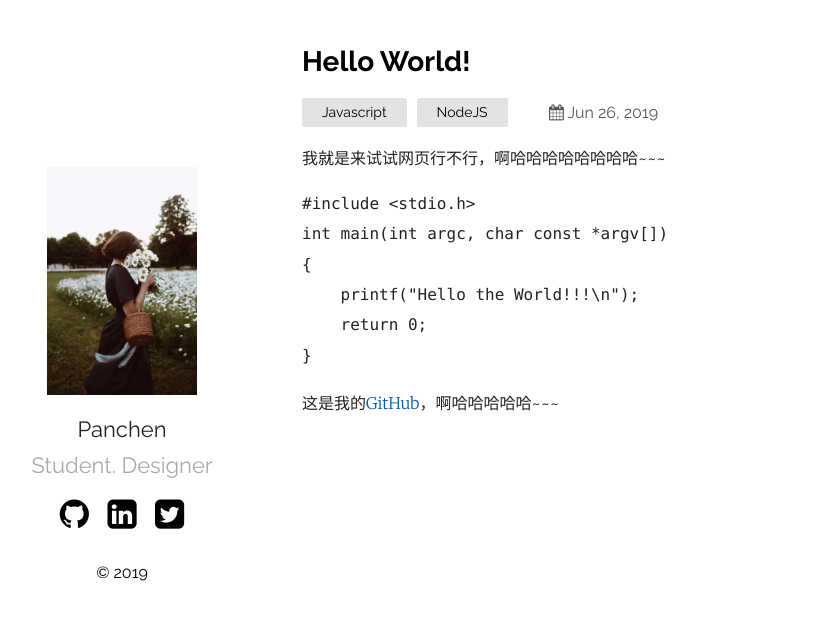
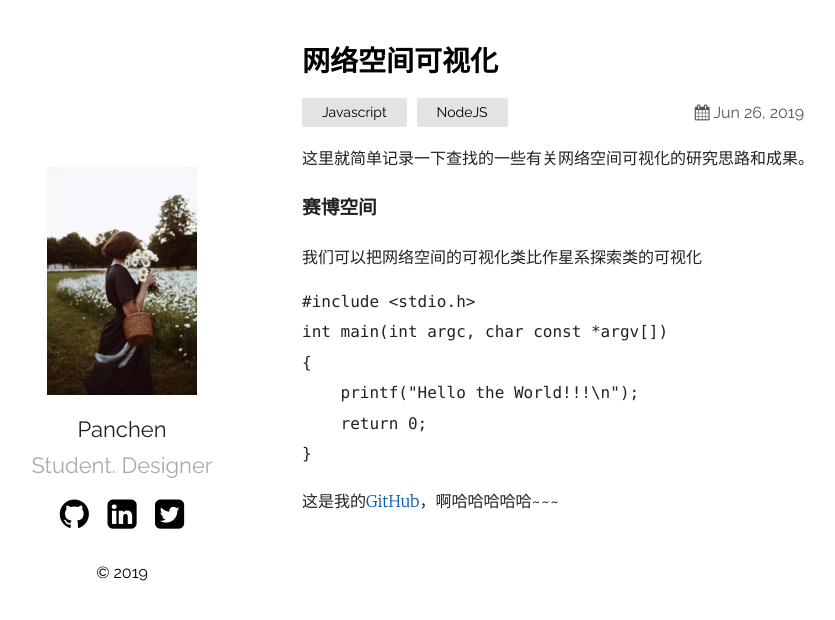
Before and after one commit to dreamerlucy/dreamerlucy.github.io, a Jekyll site: the page built from _posts/2019-03-23-welcome-to-jekyll.markdown, in a window 1280 px wide. Shown: the top 620 px of the page, without its empty margins (63-898 px from the left). Built offline with Jekyll 4.4.1, drawn with Linux system fonts in a browser that asks for light colours.

Commit message:
Update 2019-03-23-welcome-to-jekyll.markdown

````diff
--- a/_posts/2019-03-23-welcome-to-jekyll.markdown
+++ b/_posts/2019-03-23-welcome-to-jekyll.markdown
@@ -1,10 +1,16 @@
 ---
 layout: post
-title:  "Hello World!"
+title:  "网络空间可视化"
 date:   2019-06-26 19:33:33
 categories: Javascript NodeJS
 ---
-我就是来试试网页行不行，啊哈哈哈哈哈哈哈哈~~~
+这里就简单记录一下查找的一些有关网络空间可视化的研究思路和成果。
+
+### 赛博空间
+我们可以把网络空间的可视化类比作星系探索类的可视化
+
+
+
 
 ```C++
 #include <stdio.h>
````
